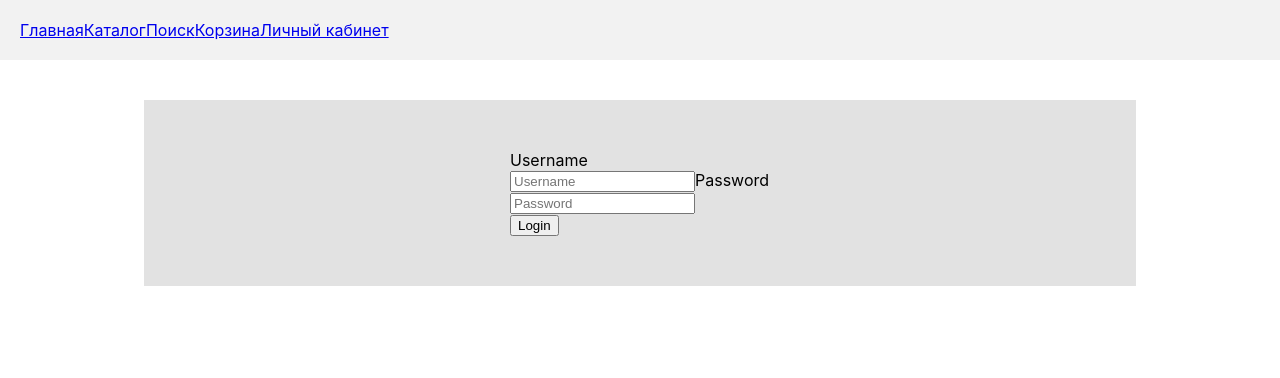
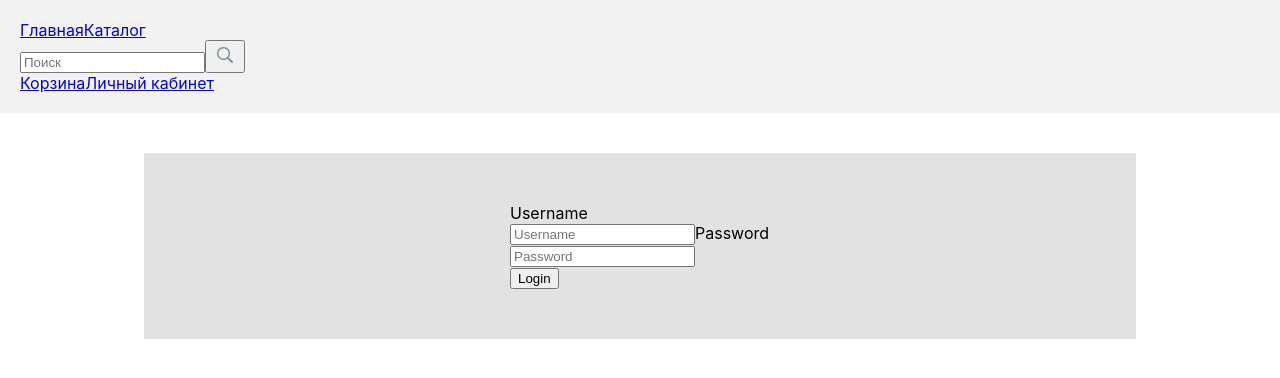
Before and after one commit to VicKhod/my-dummy-store, a React (Create React App) app: page /login in a window 1280 px wide. Shown: the top 378 px of the page. Built offline with nearby package versions, Linux system fonts and the light colour scheme.

Commit message:
feat: change Search, add search images

```diff
--- a/src/App.tsx
+++ b/src/App.tsx
@@ -7,6 +7,8 @@ import LoginPage from "./pages/LoginPage/LoginPage";
 import Auth from "./hoc/Auth";
 import UserPage from "./pages/UserPage/UserPage";
 import ProductPage from "./pages/ProductPage/ProductPage";
+import Search from "./components/Search/Search";
+import ShoppingCart from "./components/ShoppingCart/ShoppingCart";
 
 function App() {
   return (
@@ -45,6 +47,14 @@ function App() {
             </Auth>
           }
         />
+        <Route
+          path="/cart"
+          element={
+            <Auth>
+              <ShoppingCart/>
+            </Auth>
+          }
+        />
       </Route>
     </Routes>
   );
--- a/src/components/Header/Header.tsx
+++ b/src/components/Header/Header.tsx
@@ -1,5 +1,6 @@
 import { Link } from 'react-router-dom';
 import styles from './Header.module.scss';
+import Search from '../Search/Search';
 
 interface HeaderProps {}
 
@@ -9,8 +10,8 @@ const Header = ({}: HeaderProps) => (
       <nav>
         <Link to='/'>Главная</Link>
         <Link to='/catalog'>Каталог</Link>
-        <Link to='/'>Поиск</Link>
-        <Link to='/'>Корзина</Link>
+        <Search/>
+        <Link to='/cart'>Корзина</Link>
         <Link to='/user'>Личный кабинет</Link>
       </nav>
 
--- a/src/components/Search/Search.tsx
+++ b/src/components/Search/Search.tsx
@@ -1,14 +1,42 @@
-import React from 'react';
-import styles from './Search.module.scss';
+import React, { HTMLInputTypeAttribute, InputHTMLAttributes, useState } from "react";
+import styles from "./Search.module.scss";
+import icon from "./img/search.svg";
+import { FormatInputPathObject } from "path";
 
 interface SearchProps {}
 
 const Search = ({}: SearchProps) => {
+  const [val, updateVal] = useState<string>();
+
+  const changeText = (e: any) => {
+    updateVal(e.target.value);
+    // props.foo(e.target.value);
+  };
+  const clearText = function () {
+    updateVal("");
+    // props.foo("");
+  };
+
+  /*
+    return (
+        <form>
+            <input type="text" value={val} onInput={changeText} placeholder="Поиск"/>
+            <button className="search-btn" type="button">
+                {val ? <img src={close} onClick={clearText}/> : <img src={icon}/>}
+            </button>
+        </form>
+    )
+  */
   return (
     <div className={styles.search}>
-      Search
+      <form>
+        <input type="text" placeholder="Поиск" />
+        <button className="search-btn" type="button">
+          <img src={icon} />
+        </button>
+      </form>
     </div>
-  )
+  );
 };
 
 export default Search;
```
Also changed, not shown: src/components/Search/img/close.svg (added), src/components/Search/img/search.svg (added).
